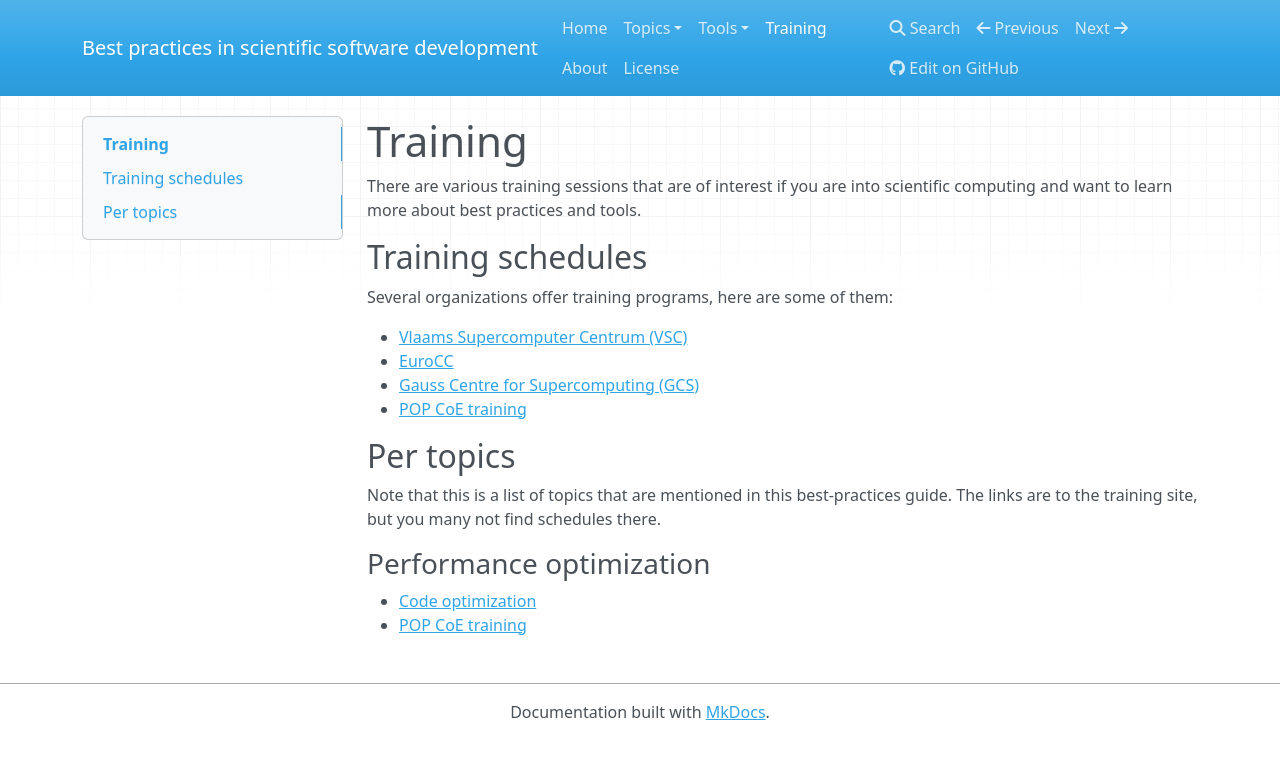
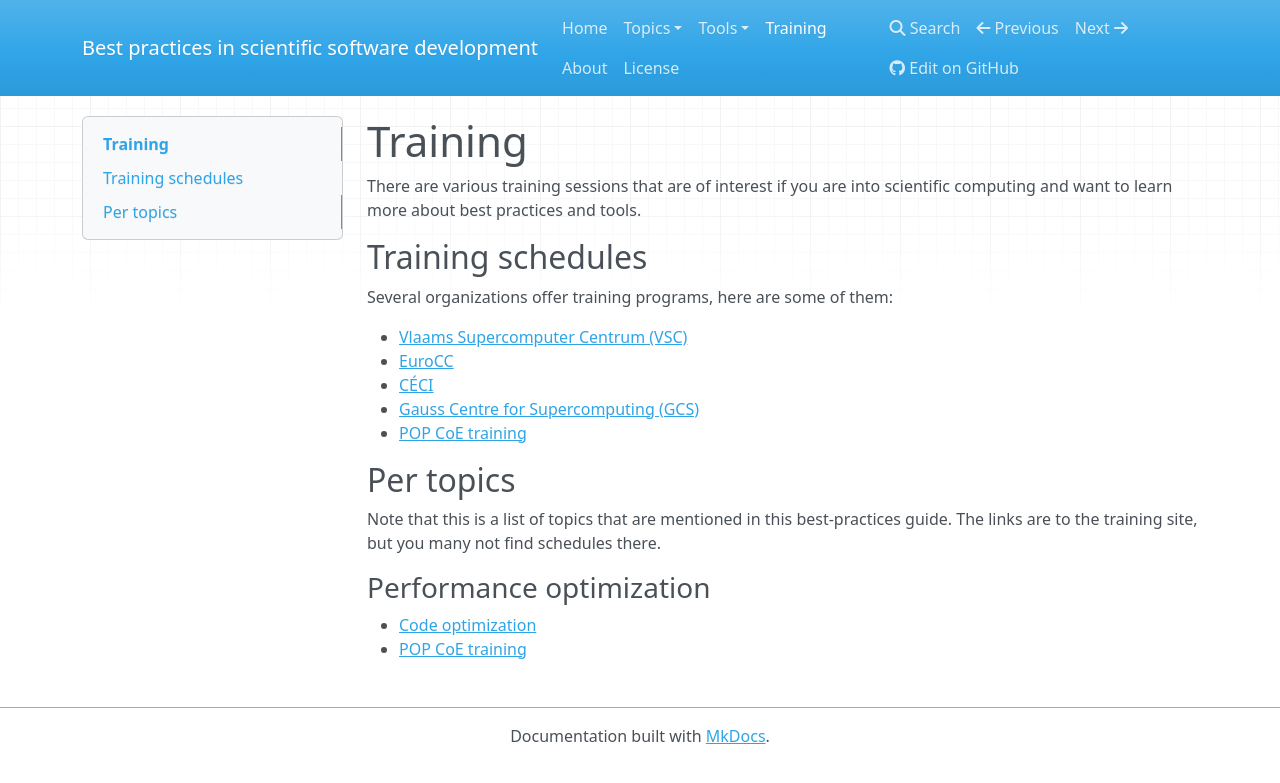
Before and after one commit to gjbex/Best-practices-for-scientific-computing, an MkDocs documentation site: the page built from docs/training.md, in a window 1280 px wide. Shown: the top 783 px of the page. Built offline with MkDocs 1.6.1, drawn with Linux system fonts in a browser that asks for light colours; nearby versions of some CDN libraries.

Commit message:
Update training links

```diff
--- a/docs/training.md
+++ b/docs/training.md
@@ -10,7 +10,8 @@
 Several organizations offer training programs, here are some of them:
 
 * [Vlaams Supercomputer Centrum (VSC)](https://www.vscentrum.be/training)
-* [EuroCC](https://www.eurocc-project.eu/training)
+* [EuroCC](https://hpc-portal.eu/training/)
+* [CÉCI](https://www.ceci-hpc.be/training.html)
 * [Gauss Centre for Supercomputing (GCS)](https://www.gauss-centre.eu/training/)
 * [POP CoE training](https://pop-coe.eu/training)
 
```
